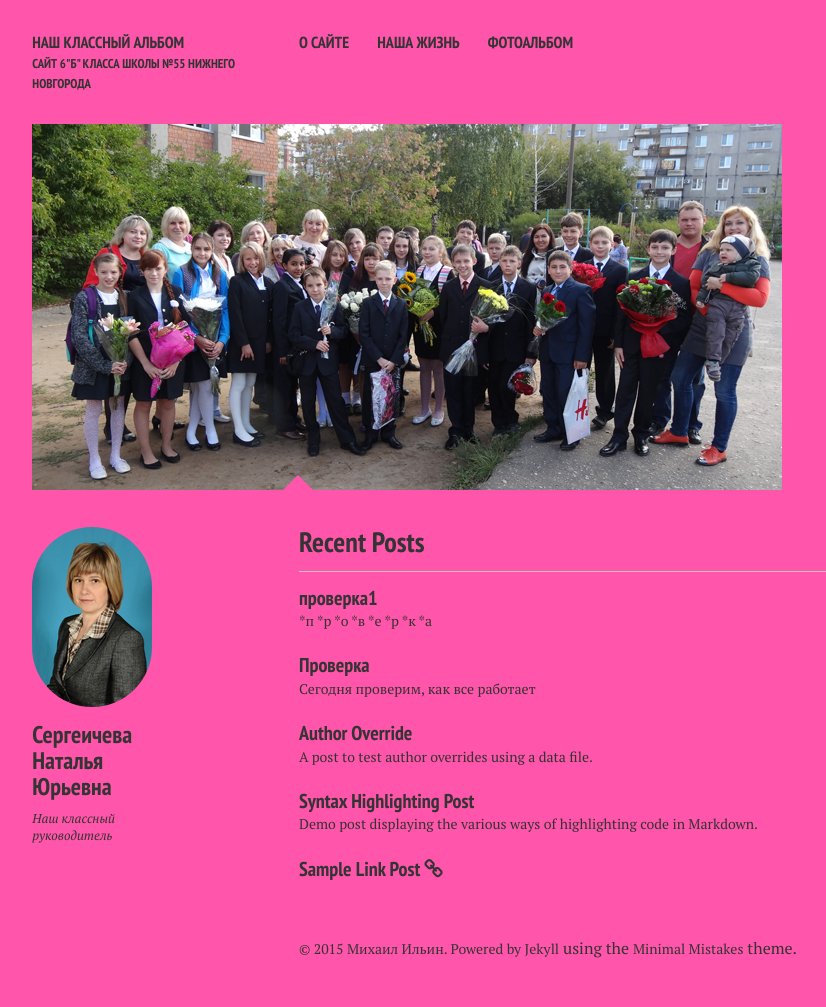
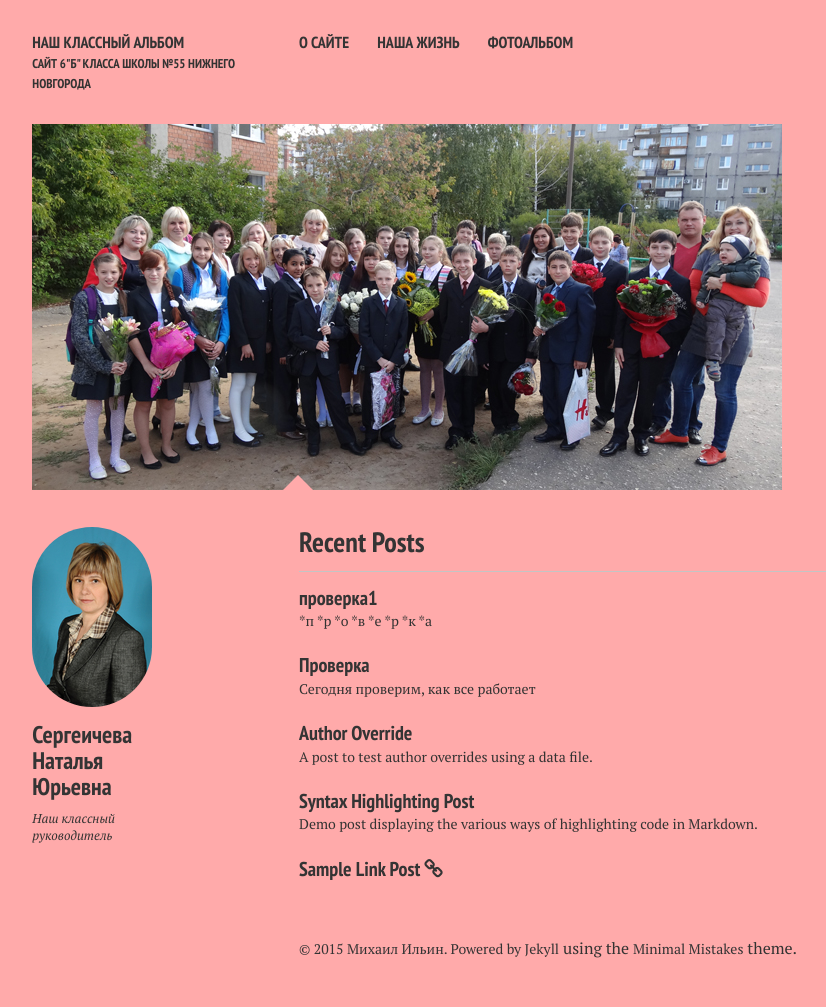
Before and after one commit to bestclass55/bestclass55.github.io, a Jekyll site: the page built from index.md, in a window 1280 px wide. Shown: the whole page, without its empty margins (21-847 px from the left). Built offline with Jekyll 4.4.1, drawn with Linux system fonts in a browser that asks for light colours; nearby versions of some CDN libraries.

Commit message:
Update variables.scss

```diff
--- a/_sass/variables.scss
+++ b/_sass/variables.scss
@@ -18,7 +18,7 @@ $alt-font: $base-font;
    Colors
    ========================================================================== */
 
-$bodycolor      : #f5a;
+$bodycolor      : #faa;
 $body-color     : $bodycolor;
 $textcolor      : #333332;
 $text-color     : $textcolor;
```
